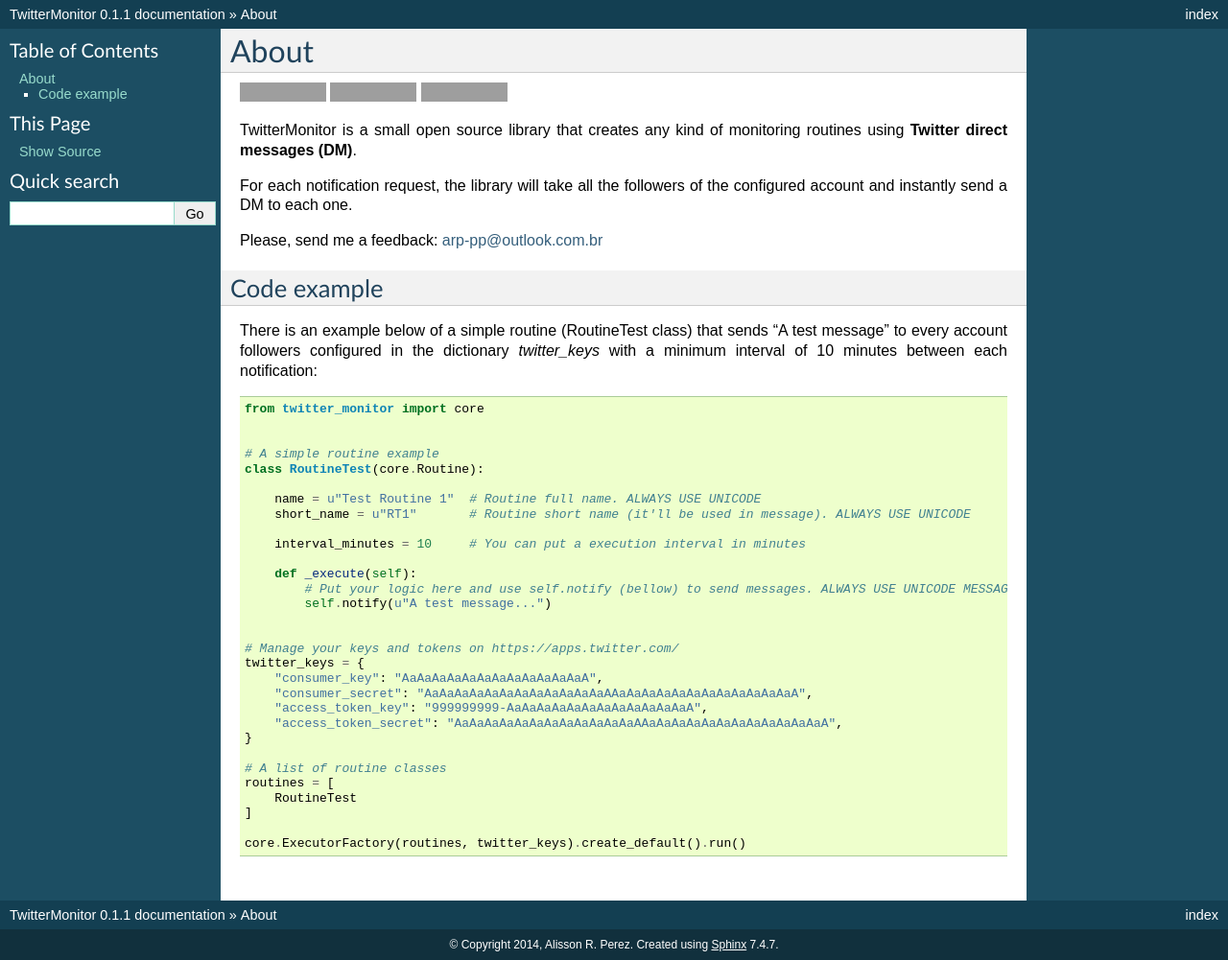
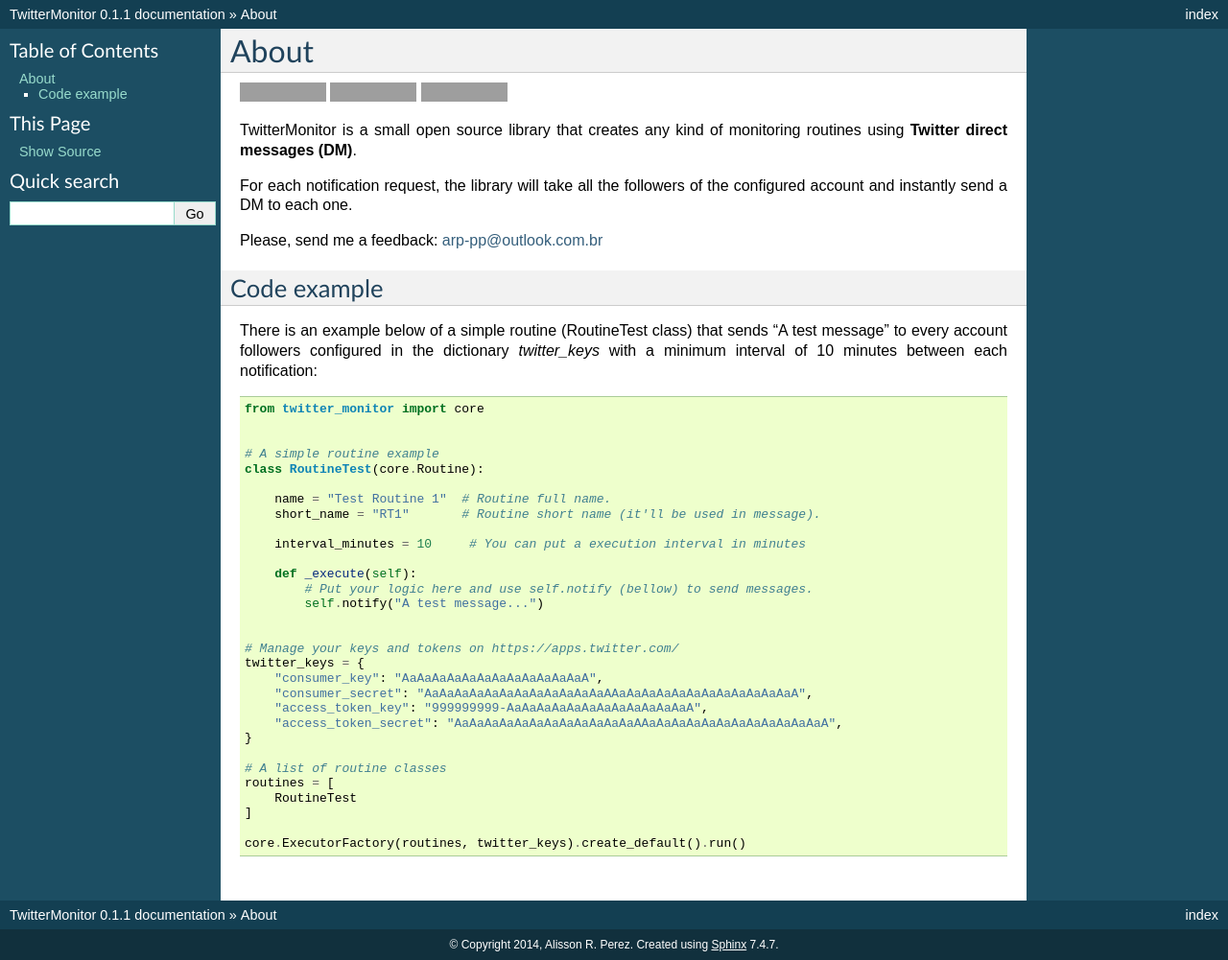
Before and after one commit to alissonperez/TwitterMonitor, a Sphinx documentation site: the page built from docs/about.rst, in a window 1280 px wide. Shown: the whole page at 96% size. Built offline with Sphinx 7.4.7, drawn with Linux system fonts in a browser that asks for light colours; grey boxes are pictures that could not be loaded.

Commit message:
Changed code example in documentation to python 3

```diff
--- a/docs/about.rst
+++ b/docs/about.rst
@@ -27,14 +27,14 @@ There is an example below of a simple routine (RoutineTest class) that sends "A
     # A simple routine example
     class RoutineTest(core.Routine):
 
-        name = u"Test Routine 1"  # Routine full name. ALWAYS USE UNICODE
-        short_name = u"RT1"       # Routine short name (it'll be used in message). ALWAYS USE UNICODE
+        name = "Test Routine 1"  # Routine full name.
+        short_name = "RT1"       # Routine short name (it'll be used in message).
 
         interval_minutes = 10     # You can put a execution interval in minutes
 
         def _execute(self):
-            # Put your logic here and use self.notify (bellow) to send messages. ALWAYS USE UNICODE MESSAGES
-            self.notify(u"A test message...")
+            # Put your logic here and use self.notify (bellow) to send messages.
+            self.notify("A test message...")
 
 
     # Manage your keys and tokens on https://apps.twitter.com/
```
